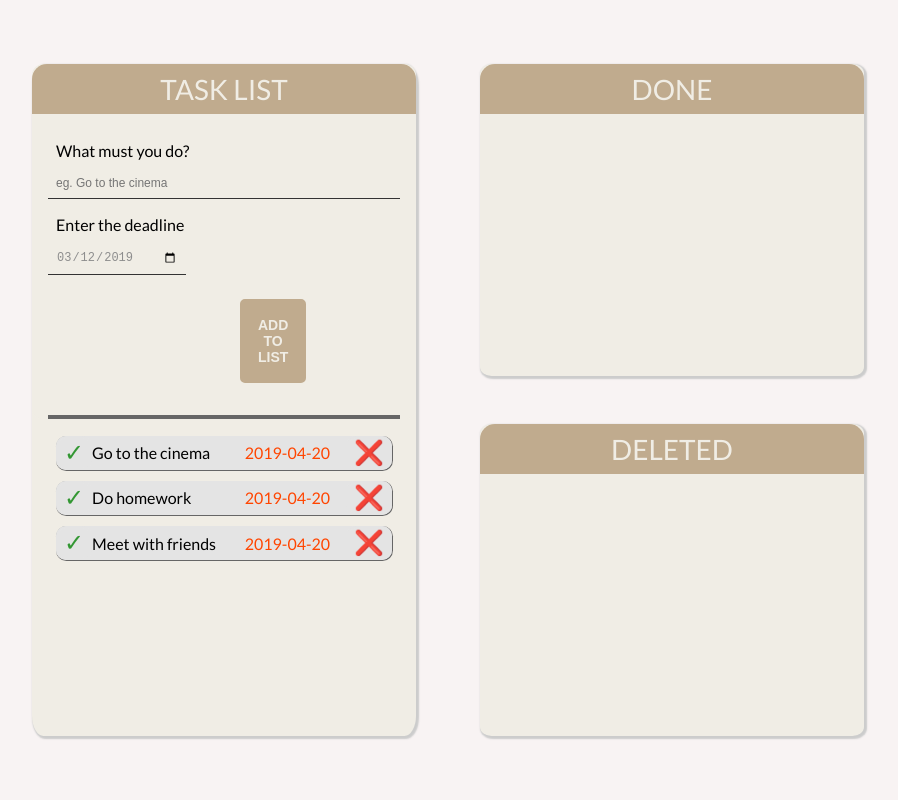
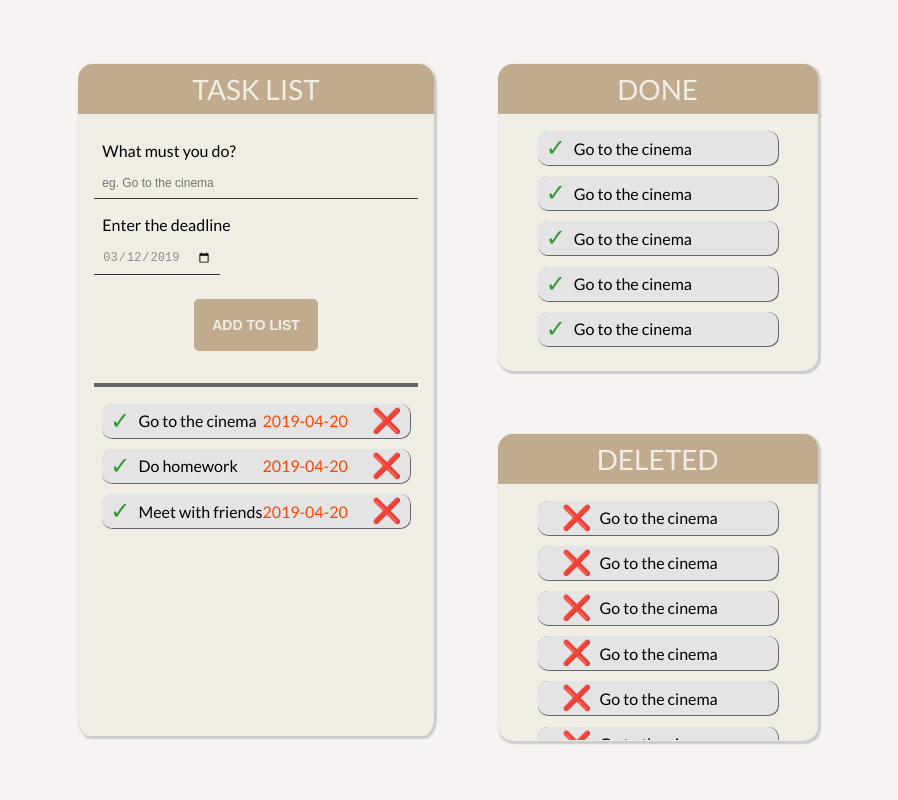
Before and after one commit to bzdybel/ToDo, a plain HTML site: page index.html in a window 1280 px wide. Shown: the whole page, without its empty margins (224-1122 px from the left). Drawn offline with Linux system fonts and the light colour scheme; a script that the page names is missing.

Commit message:
correct classes name, add deadline information

```diff
--- a/index.css
+++ b/index.css
@@ -39,7 +39,7 @@ body {
 .task-list__container {
 	background: var(--coconut-milk);
 	margin: 5%;
-	max-width: 30%;
+	min-width: 25%;
 	border-radius: 3%;
 	box-shadow: 1.5px 1.5px 1.5px 1.5px var(--soft-grey);
 }
@@ -48,14 +48,7 @@ body {
 	background: var(--coconut-milk);
 	border-radius: 3%;
 }
-.task-form__wrapper {
-	display: flex;
-	flex-direction: column;
-	background: var(--smoke);
-	margin: 5% 0;
-	border-radius: 3%;
-	min-width: 30%;
-}
+
 .task-form__title {
 	margin-top: 0;
 	font-weight: lighter;
@@ -75,14 +68,21 @@ body {
 	border: none;
 	border-bottom: 1px solid var(--legal-black);
 }
+.task-form__label {
+	margin: 1rem 1rem 0.5rem 1rem;
+	padding: 0.5rem;
+	background: transparent;
+	border: none;
+	border-bottom: 1px solid var(--legal-black);
+}
+.task-form__label--title {
+	font-size: 16px;
+	margin: 0rem 1rem;
+	border-bottom: none;
+}
 .task-form__input-wrapper {
 	display: flex;
 	flex-direction: column;
-}
-.task-form__input--title {
-	font-size: 16px;
-	margin: 0rem 1rem;
-	border-bottom: none;
 }
 .task-form__input--date {
 	margin-top: 0;
@@ -95,11 +95,14 @@ body {
 	font-size: 12px;
 }
 .task-form__button-wrapper {
+	display: flex;
+	justify-content: center;
 	margin: 0 1rem;
 	border-bottom: 4px solid var(--soft-black);
 }
 .task-form__button {
-	margin: 1rem 12rem 2rem 12rem;
+	white-space: nowrap;
+	margin: 1rem 0 2rem 0;
 	padding: 1rem;
 	background: var(--warm-sand);
 	text-transform: uppercase;
@@ -156,7 +159,18 @@ body {
 	color: var(--green);
 }
 
+/* .task-list-item__button--is-done-list:hover {
+	opacity: 1;
+	cursor: default;
+}? */
+.task-list-item__button--performed-activity-list:hover {
+	opacity: 1;
+	cursor: default;
+}
 .task-list-item__button--delete {
+	margin-left: 1rem;
+}
+.task-list-item__button--delete:hover {
 	margin-left: 1rem;
 }
 .task-list-item__content {
@@ -168,16 +182,39 @@ body {
 	color: var(--orange);
 }
 
-.task-form__done {
-	height: 50%;
+.task-lists__wrapper {
+	min-width: 25%;
+	margin: 5% 0;
+	display: flex;
+	flex-direction: column;
+	justify-content: space-between;
+}
+.task-list__wrapper {
+	height: 45%;
+}
+.task-list__title {
 	margin-top: 0;
-	margin-bottom: 2rem;
-	padding: 0;
+	margin-bottom: 0;
+	font-weight: lighter;
+	font-size: 28px;
+	border-radius: 15px 15px 0 0;
+	color: var(--coconut-milk);
+	padding: 0.5rem 4rem;
+	background: var(--warm-sand);
+	width: 100%;
+	text-align: center;
+	text-transform: uppercase;
 	box-shadow: 1.5px 1.5px 1.5px 1.5px var(--soft-grey);
 }
-.task-form__deleted {
-	margin-bottom: 0;
-	height: 50%;
-	padding: 0;
+.task-list__performed-activity-wrapper {
+	background: var(--coconut-milk);
+	max-height: 85%;
+	min-height: 85%;
+	padding: 1rem;
 	box-shadow: 1.5px 1.5px 1.5px 1.5px var(--soft-grey);
+	border-radius: 0 0 15px 15px;
 }
+.task-list__performed-activity {
+	margin-top: 0;
+	max-height: 15rem;
+}
--- a/index.html
+++ b/index.html
@@ -19,7 +19,7 @@
 					<h1 class="task-form__title">task list</h1>
 
 					<div class="task-form__input-wrapper">
-						<label class="task-form__input task-form__input--title" for="task">What must you do?</label>
+						<label class="task-form__label task-form__label--title" for="task">What must you do?</label>
 						<input
 							id="task"
 							class="task-form__input task-form__input--task-content"
@@ -28,7 +28,7 @@
 					</div>
 
 					<div class="task-form__input-wrapper">
-						<label class="task-form__input task-form__input--title" for="date">Enter the deadline</label>
+						<label class="task-form__label task-form__label--title" for="date">Enter the deadline</label>
 						<input
 							id="date"
 							type="date"
@@ -96,14 +96,166 @@
 				</ul>
 			</div>
 
-			<div class="task-form__wrapper">
-				<ul class="task-form task-form__done">
-					<h1 class="task-form__title">Done</h1>
-				</ul>
+			<div class="task-lists__wrapper">
+				<div class="task-list__wrapper">
+					<h1 class="task-list__title">Done</h1>
+					<div class="task-list__performed-activity-wrapper">
+						<ul class="task-list task-list__performed-activity">
+							<li class="task-list__item">
+								<button
+									class="task-list-item__button task-list-item__button--is-done task-list-item__button--performed-activity-list"
+									type="button"
+								>
+									&#10003;
+								</button>
 
-				<ul class="task-form task-form__deleted">
-					<h1 class="task-form__title">Deleted</h1>
-				</ul>
+								<span class="task-list-item__content">
+									Go to the cinema
+								</span>
+							</li>
+							<li class="task-list__item">
+								<button
+									class="task-list-item__button task-list-item__button--is-done task-list-item__button--performed-activity-list"
+									type="button"
+								>
+									&#10003;
+								</button>
+
+								<span class="task-list-item__content">
+									Go to the cinema
+								</span>
+							</li>
+							<li class="task-list__item">
+								<button
+									class="task-list-item__button task-list-item__button--is-done task-list-item__button--performed-activity-list"
+									type="button"
+								>
+									&#10003;
+								</button>
+
+								<span class="task-list-item__content">
+									Go to the cinema
+								</span>
+							</li>
+							<li class="task-list__item">
+								<button
+									class="task-list-item__button task-list-item__button--is-done task-list-item__button--performed-activity-list"
+									type="button"
+								>
+									&#10003;
+								</button>
+
+								<span class="task-list-item__content">
+									Go to the cinema
+								</span>
+							</li>
+							<li class="task-list__item">
+								<button
+									class="task-list-item__button task-list-item__button--is-done task-list-item__button--performed-activity-list"
+									type="button"
+								>
+									&#10003;
+								</button>
+
+								<span class="task-list-item__content">
+									Go to the cinema
+								</span>
+							</li>
+						</ul>
+					</div>
+				</div>
+
+				<div class="task-list__wrapper">
+					<h1 class="task-list__title">Deleted</h1>
+					<div class="task-list__performed-activity-wrapper">
+						<ul class="task-list task-list__performed-activity">
+							<li class="task-list__item">
+								<button
+									class="task-list-item__button task-list-item__button--delete task-list-item__button--performed-activity-list"
+									type="button"
+								>
+									&#10060;
+								</button>
+
+								<span class="task-list-item__content">
+									Go to the cinema
+								</span>
+							</li>
+							<li class="task-list__item">
+								<button
+									class="task-list-item__button task-list-item__button--delete task-list-item__button--performed-activity-list"
+									type="button"
+								>
+									&#10060;
+								</button>
+
+								<span class="task-list-item__content">
+									Go to the cinema
+								</span>
+							</li>
+							<li class="task-list__item">
+								<button
+									class="task-list-item__button task-list-item__button--delete task-list-item__button--performed-activity-list"
+									type="button"
+								>
+									&#10060;
+								</button>
+
+								<span class="task-list-item__content">
+									Go to the cinema
+								</span>
+							</li>
+							<li class="task-list__item">
+								<button
+									class="task-list-item__button task-list-item__button--delete task-list-item__button--performed-activity-list"
+									type="button"
+								>
+									&#10060;
+								</button>
+
+								<span class="task-list-item__content">
+									Go to the cinema
+								</span>
+							</li>
+							<li class="task-list__item">
+								<button
+									class="task-list-item__button task-list-item__button--delete task-list-item__button--performed-activity-list"
+									type="button"
+								>
+									&#10060;
+								</button>
+
+								<span class="task-list-item__content">
+									Go to the cinema
+								</span>
+							</li>
+							<li class="task-list__item">
+								<button
+									class="task-list-item__button task-list-item__button--delete task-list-item__button--performed-activity-list"
+									type="button"
+								>
+									&#10060;
+								</button>
+
+								<span class="task-list-item__content">
+									Go to the cinema
+								</span>
+							</li>
+							<li class="task-list__item">
+								<button
+									class="task-list-item__button task-list-item__button--delete task-list-item__button--performed-activity-list"
+									type="button"
+								>
+									&#10060;
+								</button>
+
+								<span class="task-list-item__content">
+									Go to the cinema
+								</span>
+							</li>
+						</ul>
+					</div>
+				</div>
 			</div>
 		</div>
 
```
